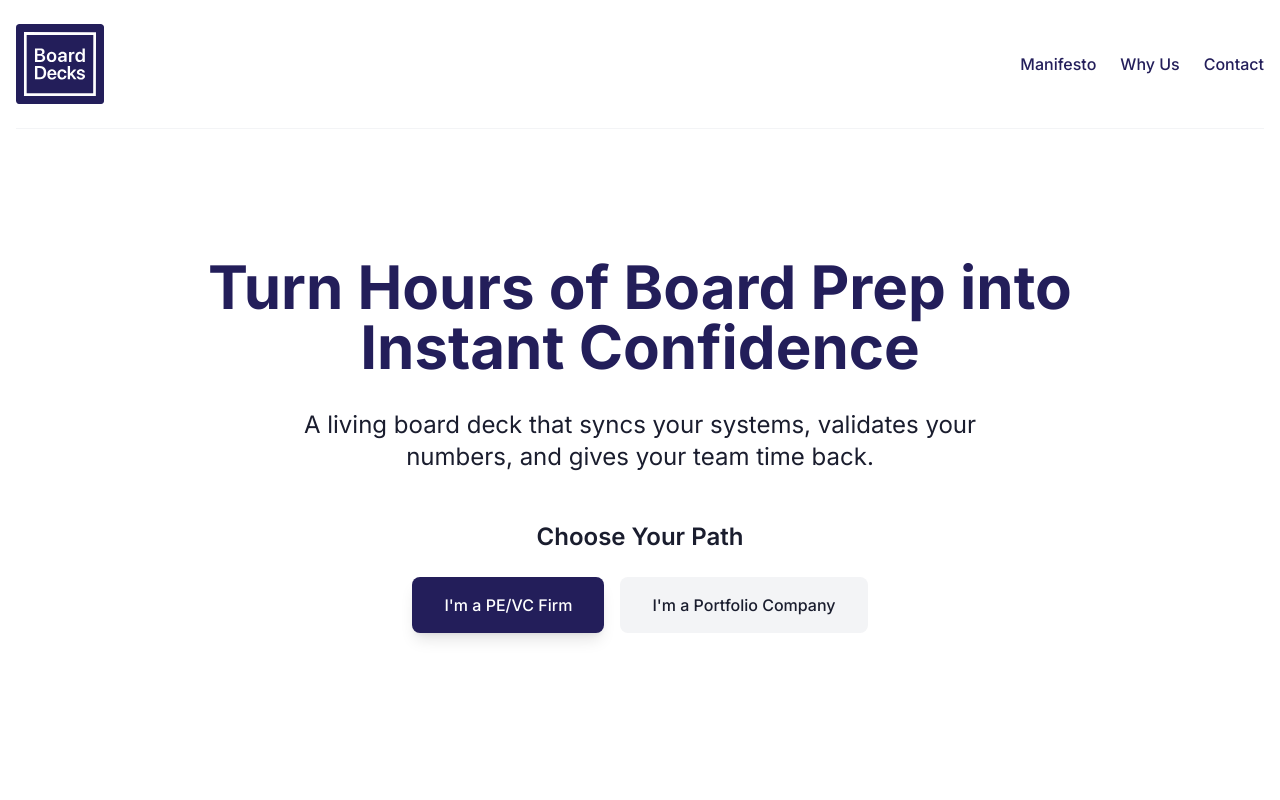
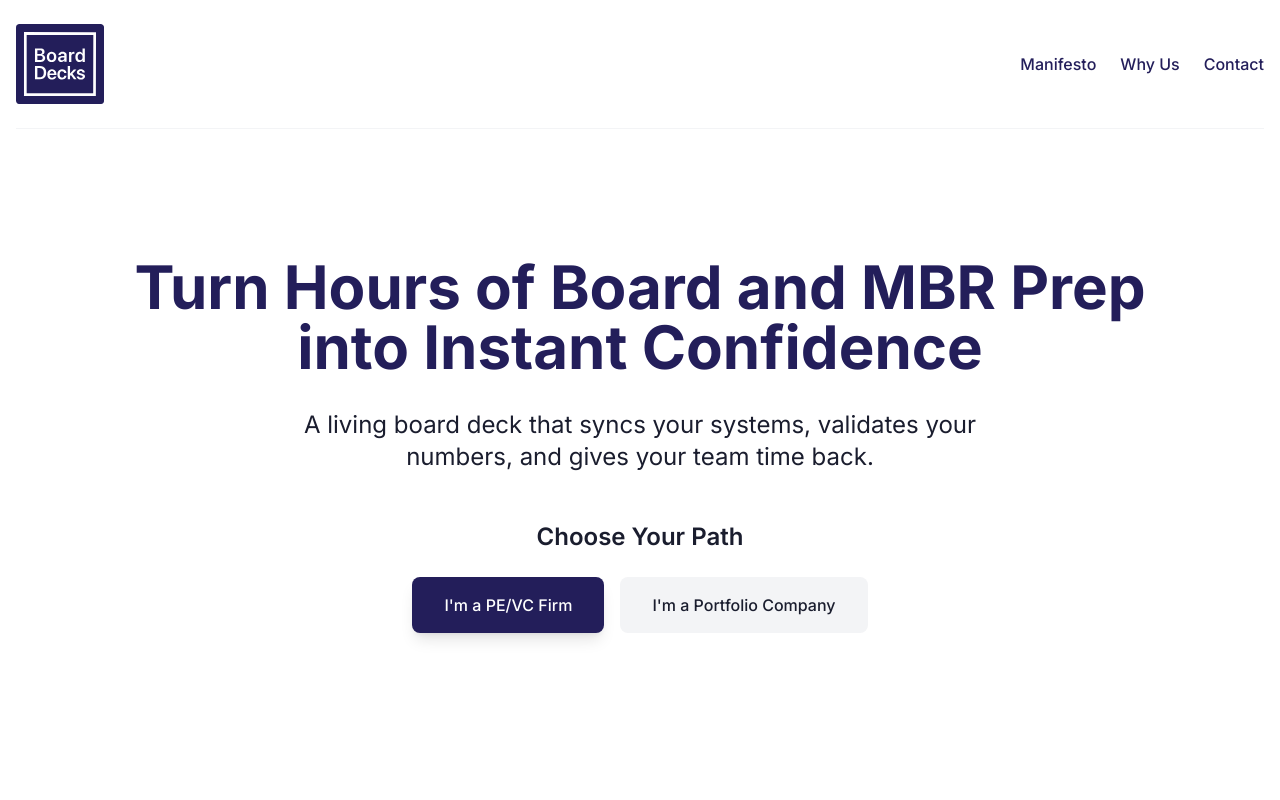
Before and after one commit to srakestraw/boarddecks-website, a Next.js app: page / in a window 1280 px wide. Shown: the top 800 px of the page. Built offline with nearby package versions, Linux system fonts and the light colour scheme.

Commit message:
Update git with latest changes

```diff
--- a/app/page.tsx
+++ b/app/page.tsx
@@ -129,7 +129,7 @@ export default function Home() {
       <section className="py-20 lg:py-32 bg-white">
         <div className="max-w-5xl mx-auto text-center">
           <h1 className="text-4xl md:text-5xl lg:text-6xl font-bold text-primary leading-tight mb-8">
-            Turn Hours of Board Prep into Instant Confidence
+            Turn Hours of Board and MBR Prep into Instant Confidence
           </h1>
           <p className="text-xl md:text-2xl text-darkNavy max-w-3xl mx-auto mb-12">
             A living board deck that syncs your systems, validates your numbers, and gives your team time back.
```
